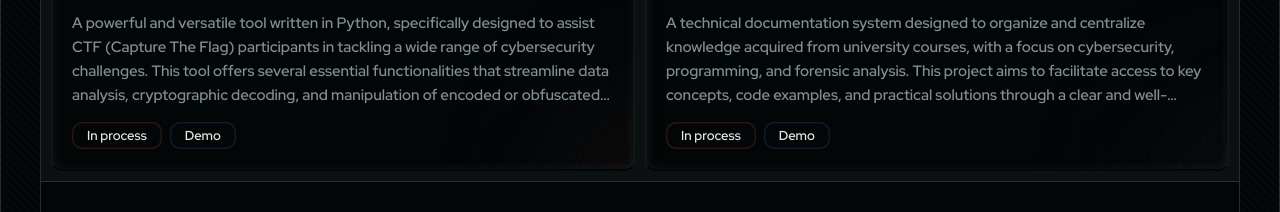
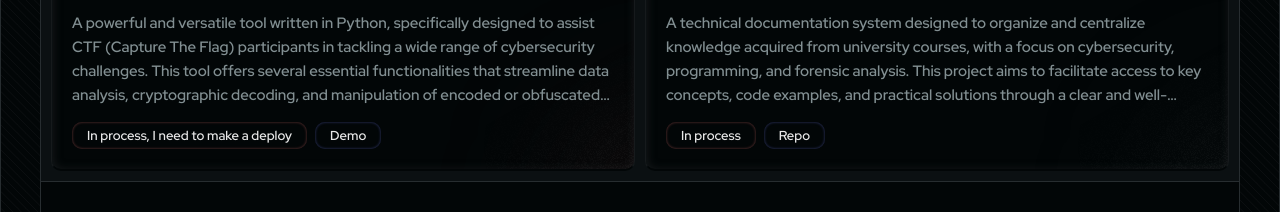
Before and after one commit to Yoswell/YoswelDev, a React (Vite) app: page / in a window 1280 px wide. Shown: the part 2620-2832 px from the top of the page. Built offline with nearby package versions, Linux system fonts and the light colour scheme; a web font is replaced by a local one.

Commit message:
Correct url tool grizzlyspk

```diff
--- a/src/pages/home/Home.tsx
+++ b/src/pages/home/Home.tsx
@@ -112,8 +112,8 @@ export function Home() {
                             title='GrizzlySpark (hacking tool)'
                             text='A powerful and versatile tool written in Python, specifically designed to assist CTF (Capture The Flag) participants in tackling a wide range of cybersecurity challenges. This tool offers several essential functionalities that streamline data analysis, cryptographic decoding, and manipulation of encoded or obfuscated information. By automating tedious tasks and providing intuitive features, it allows users to concentrate on the core problem-solving aspects of each challenge, enhancing efficiency and accuracy in CTF competitions.'
                             children1={
-                                <><a className='link link-tag'>In process</a>
-                                <a className='link' href='http://grizzlyspark.runasp.net' target='_blanck'>Demo</a></>
+                                <><a className='link link-tag'>In process, I need to make a deploy</a>
+                                <a className='link' href='#' target='_blanck'>Demo</a></>
                             }>
                         </CardProject>
                         <CardProject
@@ -122,7 +122,7 @@ export function Home() {
                             text='A technical documentation system designed to organize and centralize knowledge acquired from university courses, with a focus on cybersecurity, programming, and forensic analysis. This project aims to facilitate access to key concepts, code examples, and practical solutions through a clear and well-structured format. The platform will serve as a reference repository for students and professionals, enabling quick information retrieval and collaboration in content improvement.'
                             children1={
                                 <><a className='link link-tag'>In process</a>
-                                <a className='link' href='http://grizzlyspark.runasp.net' target='_blanck'>Demo</a></>
+                                <a className='link' href='https://github.com/Yoswell/GrizzlySpark' target='_blanck'>Repo</a></>
                             }>
                         </CardProject>
                     </div>
```
